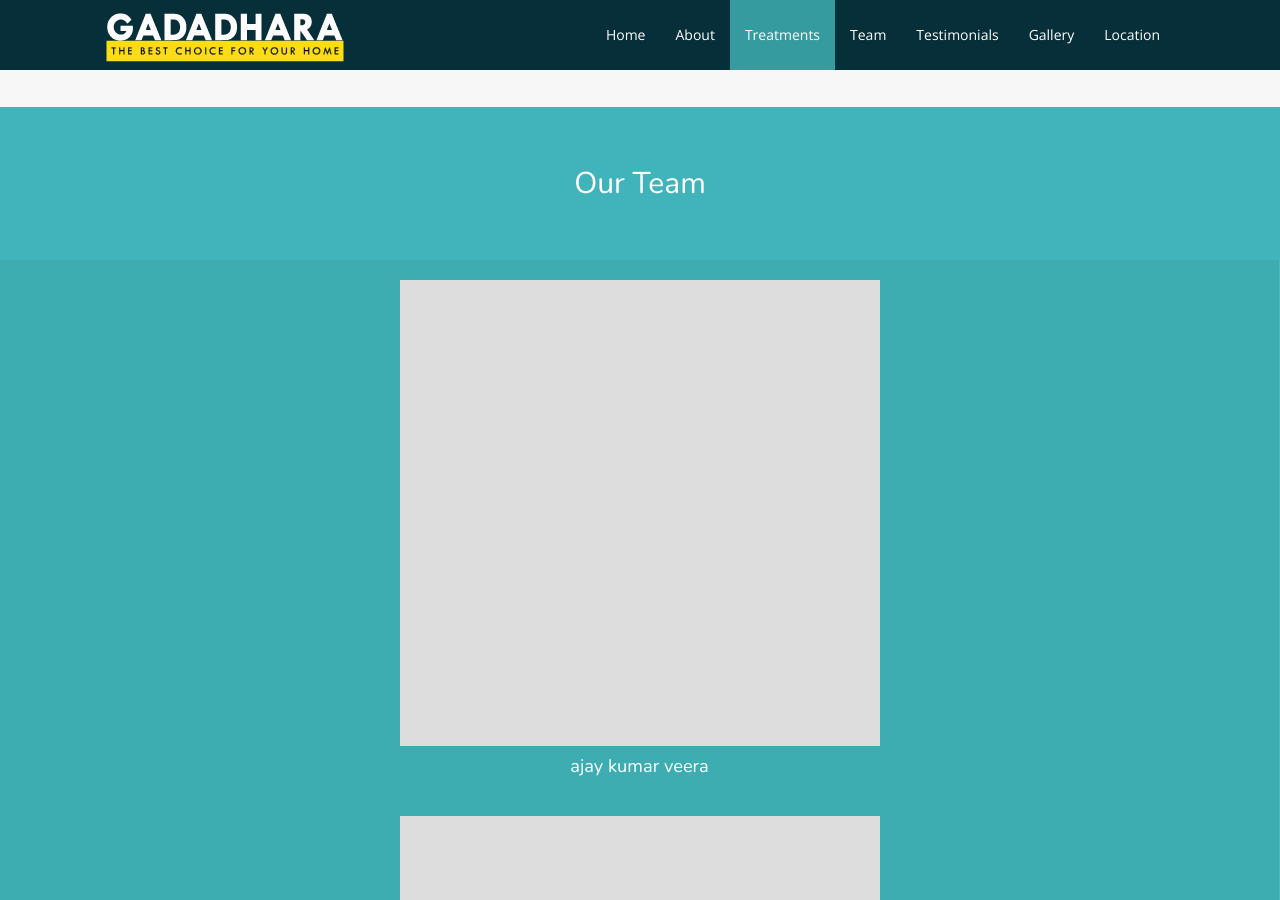
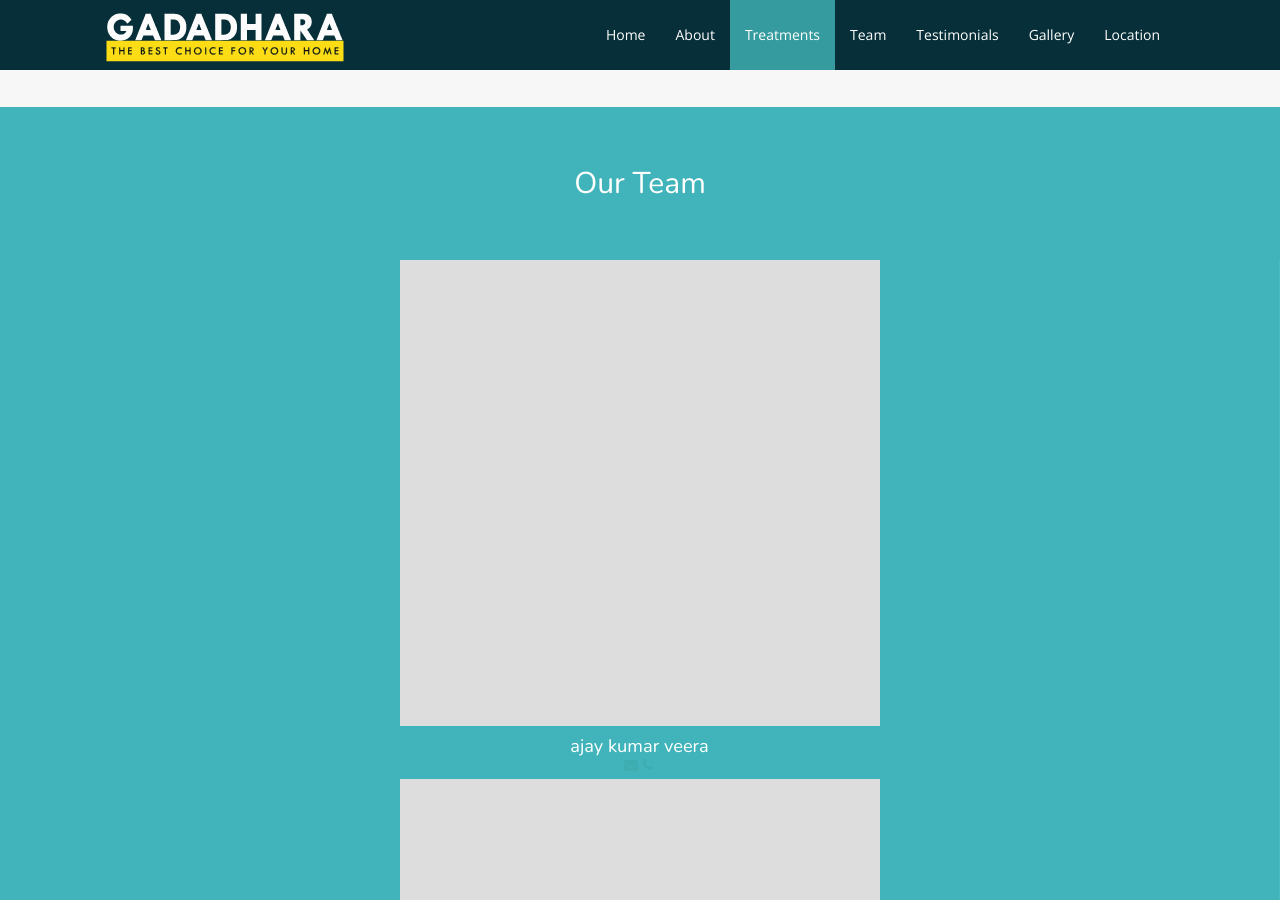
Before and after one commit to gadadhara/GADADHARA, a Jekyll site: the page built from index.html, in a window 1280 px wide and 900 px high, scrolled down 1944 px. Built offline with Jekyll 4.4.1, drawn with Linux system fonts in a browser that asks for light colours; nearby versions of some CDN libraries.

Commit message:
Update index.html

```diff
--- a/index.html
+++ b/index.html
@@ -156,11 +156,11 @@
     <div id="team-carousel">
     {% for member in site.data.team %}
         <div class="expandable-box">
-            <div class="expandable-box-top">
+            <div class="expandable-box-left">
                 <img src="{{ site.baseurl }}/img/{{ member.image }}" alt="{{ member.name }}">
                 <h4>{{ member.name }}</h4>
             </div>
-            <div class="expandable-box-bottom">
+            <div class="expandable-box-left">
                 <a href="mailto:{{ member.email }}" data-toggle="tooltip" data-placement="bottom" title="{{ member.email }}"><svg class="icon icon-envelope"><use xlink:href="#icon-envelope"></use></svg></a>
                 </a>
                 <a href="tel:{{ member.phone }}" data-toggle="tooltip" data-placement="bottom" title="{{ member.phone }}"><svg class="icon icon-phone"><use xlink:href="#icon-phone"></use></svg></a>
```
